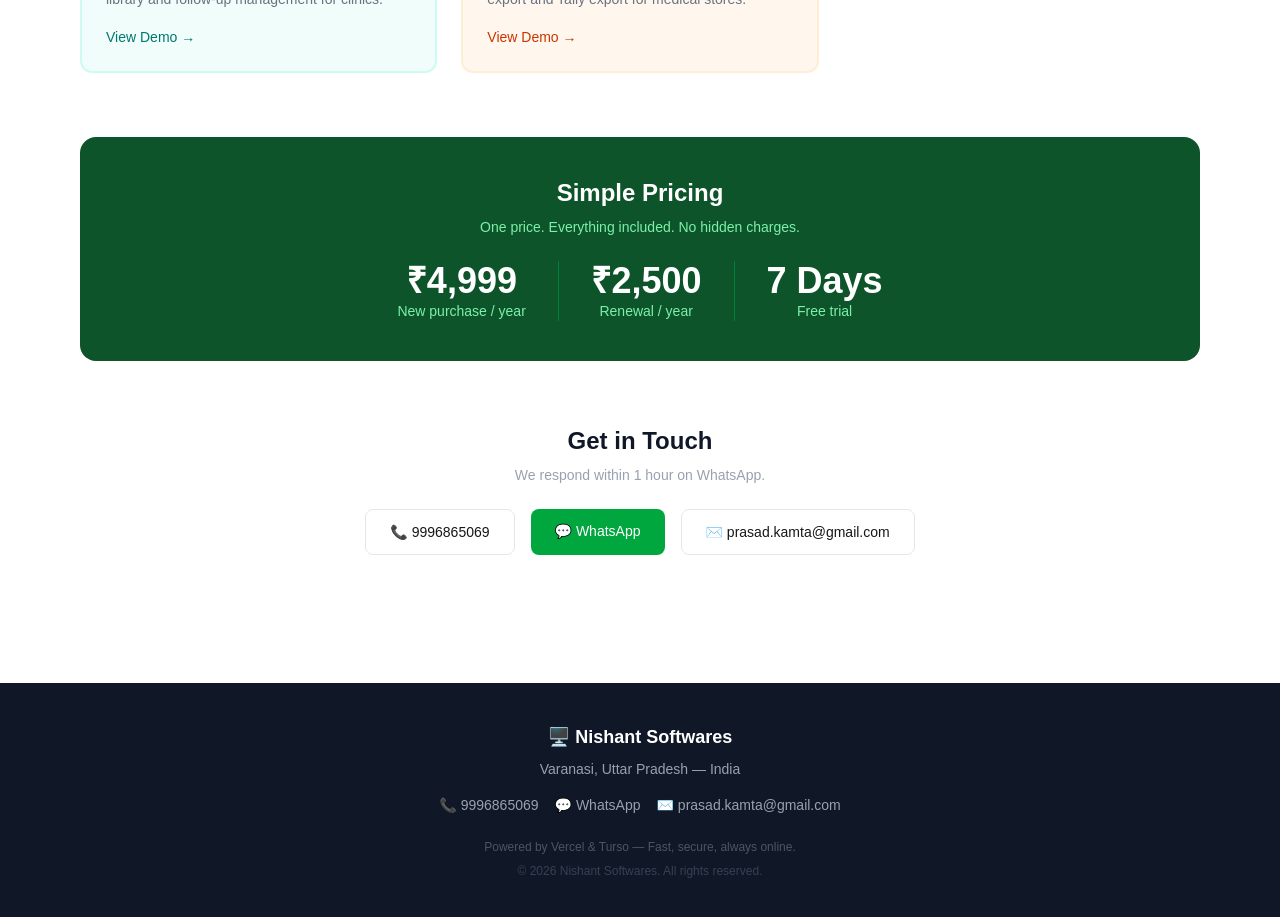
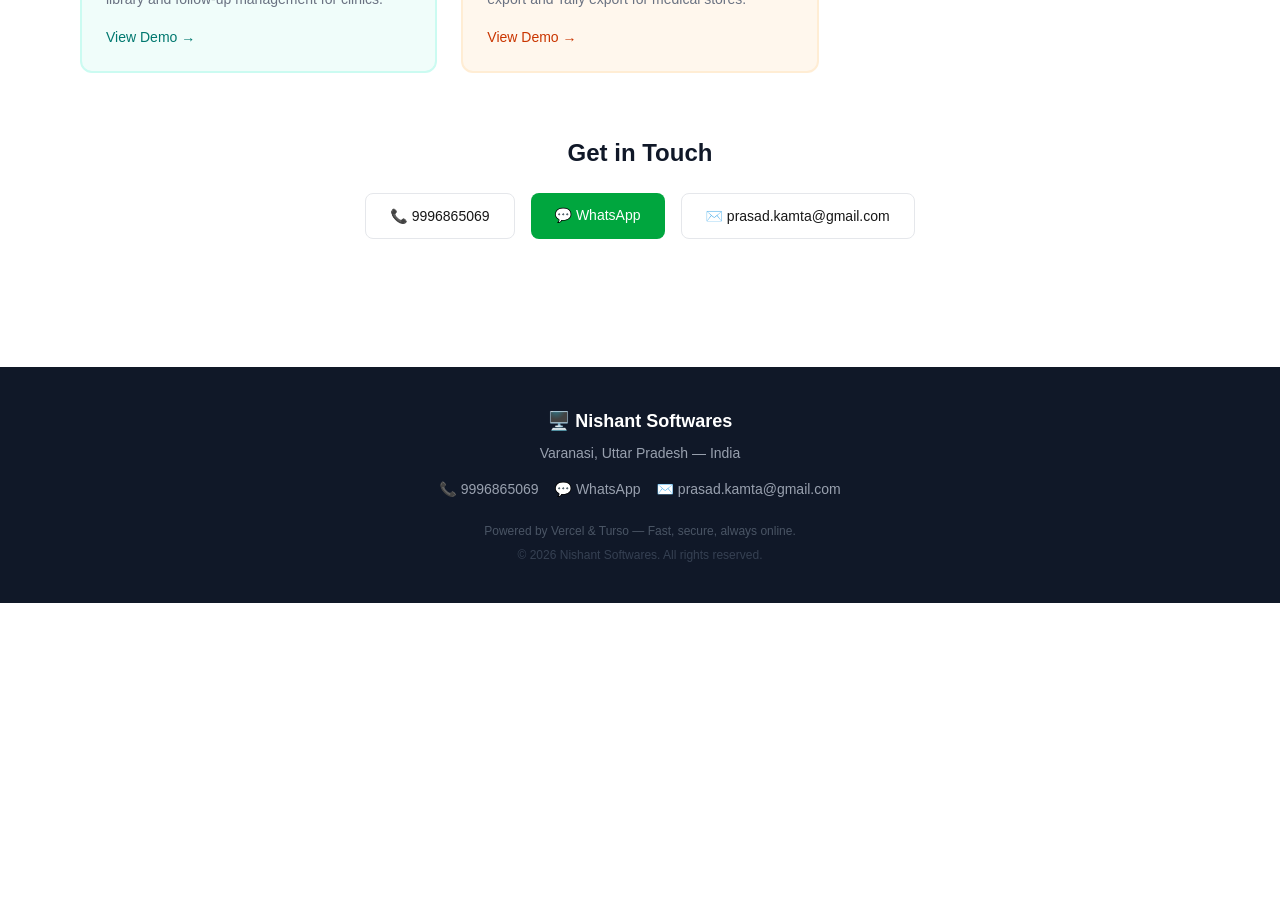
Before and after one commit to nanhaayurveda-kpt/nishant-hub, a Next.js app: page / in a window 1280 px wide. Shown: the part 1000-1917 px from the top of the page. After the commit the page ends 1603 px from the top, so only its background shows below. Built offline with nearby package versions, Linux system fonts and the light colour scheme.

Commit message:
force deploy

```diff
--- a/app/page.js
+++ b/app/page.js
@@ -99,38 +99,15 @@
               <div className="text-4xl mb-3">{p.icon}</div>
               <h3 className="font-bold text-gray-900 text-lg mb-2">{p.title}</h3>
               <p className="text-gray-500 text-sm leading-relaxed">{p.desc}</p>
-              <p className={`text-sm font-medium mt-4`}>View Demo →</p>
+              <p className="text-sm font-medium mt-4">View Demo →</p>
             </a>
           ))}
         </div>
       </div>
 
-      {/* Pricing */}
-      <div className="bg-green-900 rounded-2xl p-10 text-white text-center mb-16">
-        <h2 className="text-2xl font-bold mb-2">Simple Pricing</h2>
-        <p className="text-green-300 mb-6 text-sm">One price. Everything included. No hidden charges.</p>
-        <div className="flex flex-col sm:flex-row justify-center gap-8 text-center">
-          <div>
-            <p className="text-4xl font-bold">₹4,999</p>
-            <p className="text-green-300 text-sm">New purchase / year</p>
-          </div>
-          <div className="hidden sm:block w-px bg-green-700" />
-          <div>
-            <p className="text-4xl font-bold">₹2,500</p>
-            <p className="text-green-300 text-sm">Renewal / year</p>
-          </div>
-          <div className="hidden sm:block w-px bg-green-700" />
-          <div>
-            <p className="text-4xl font-bold">7 Days</p>
-            <p className="text-green-300 text-sm">Free trial</p>
-          </div>
-        </div>
-      </div>
-
       {/* Contact */}
       <div id="contact" className="text-center">
-        <h2 className="text-2xl font-bold text-gray-900 mb-2">Get in Touch</h2>
-        <p className="text-gray-400 text-sm mb-6">We respond within 1 hour on WhatsApp.</p>
+        <h2 className="text-2xl font-bold text-gray-900 mb-6">Get in Touch</h2>
         <div className="flex flex-col sm:flex-row justify-center gap-4 text-sm">
           <a href="tel:+919996865069" className="border border-gray-200 px-6 py-3 rounded-lg hover:bg-gray-50">
             📞 9996865069
```
